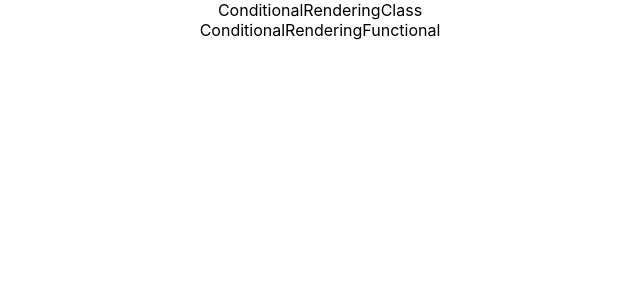
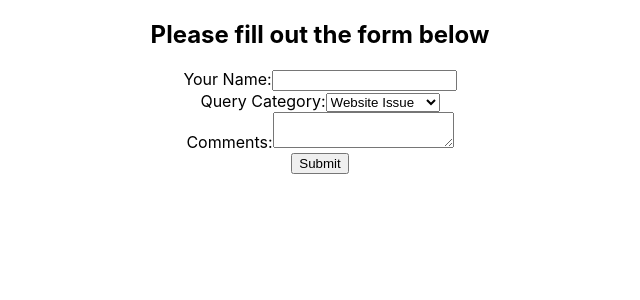
Before and after one commit to Supersheep50/react-first-react-app, a React (Create React App) app in the folder my-app/: page / in a window 1280 px wide. Shown: the top 300 px of the page, without its empty margins (320-960 px from the left). Built offline with nearby package versions, Linux system fonts and the light colour scheme.

Commit message:
Create forms in React

```diff
--- a/my-app/src/App.js
+++ b/my-app/src/App.js
@@ -1,12 +1,10 @@
 import "./App.css";
-import ConditionalRenderingClass from "./components/ConditionalRenderingClass";
-import ConditionalRenderingFunctional from "./components/ConditionalRenderingFunctional";
+import ControlledForm from "./components/ControlledForm";
 
 function App() {
-  return (<div className="App">
-      <ConditionalRenderingClass />
-      <ConditionalRenderingFunctional />
-  </div>);
+  return <div className="App">
+      <ControlledForm />
+  </div>;
 }
 
 export default App;
--- a/my-app/src/components/ConditionalRenderingClass.js
+++ /dev/null
@@ -1,11 +0,0 @@
-import React, { Component } from 'react'
-
-export class ConditionalRenderingClass extends Component {
-  render() {
-    return (
-      <div>ConditionalRenderingClass</div>
-    )
-  }
-}
-
-export default ConditionalRenderingClass
--- a/my-app/src/components/ConditionalRenderingFunctional.js
+++ /dev/null
@@ -1,9 +0,0 @@
-import React from 'react'
-
-function ConditionalRenderingFunctional() {
-  return (
-    <div>ConditionalRenderingFunctional</div>
-  )
-}
-
-export default ConditionalRenderingFunctional
--- /dev/null
+++ b/my-app/src/components/ControlledForm.js
@@ -0,0 +1,66 @@
+import React, { Component } from 'react'
+
+export default class ControlledForm extends Component {
+    constructor(props) {
+      super(props)
+
+      this.state = {
+         name: '',
+         category: 'website',
+         comments: '' ,
+      }
+    }
+
+   handleNameChange = (event) => {
+        let newValue = event.target.value
+        this.setState({
+            name: event.target.value
+        })
+   }
+
+   handleCategoryChange = (event) => {
+    let newValue = event.target.value
+    this.setState({
+        category: event.target.value
+    })
+}
+
+    handleCommentsChange = (event) => {
+    let newValue = event.target.value
+    this.setState({
+        comments: event.target.value
+    })
+}
+
+    hanndleSubmit = (event) => {
+        event.preventDefault();
+        console.log(this.state)
+    }
+  render() {
+    return (
+      <div>
+        <h2>Please fill out the form below</h2>
+        <form onSubmit={this.hanndleSubmit}>
+            <div>
+        <label htmlFor='id-name'>Your Name:</label>
+        <input onChange={this.handleNameChange} value={this.state.name} id='id-name' name='name' type='text'/>
+        </div>
+        <div>
+        <label htmlFor='id-category'>Query Category:</label>
+        <select id='id-category' name='category' value={this.state.category} onChange={this.handleCategoryChange}>
+            <option value='website'>Website Issue</option>
+            <option value='order'>Order Issue</option>
+            <option value='general'>General Inquiry</option>
+
+        </select>
+        </div>
+        <div>
+            <label htmlFor='id-comments'> Comments:</label>
+            <textarea id='id-comments' name='comments' value={this.state.comments} onChange={this.handleCommentsChange} />
+        </div>
+        <input type='submit' value='Submit'/>
+        </form>
+        </div>
+    )
+  }
+}
```
